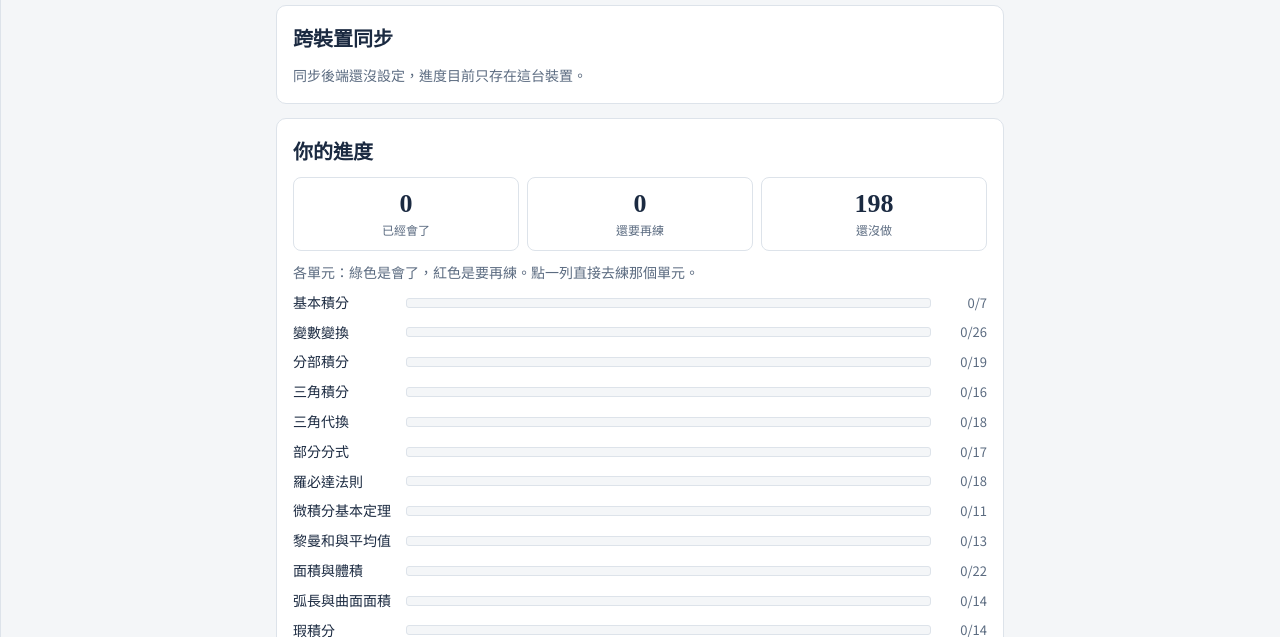
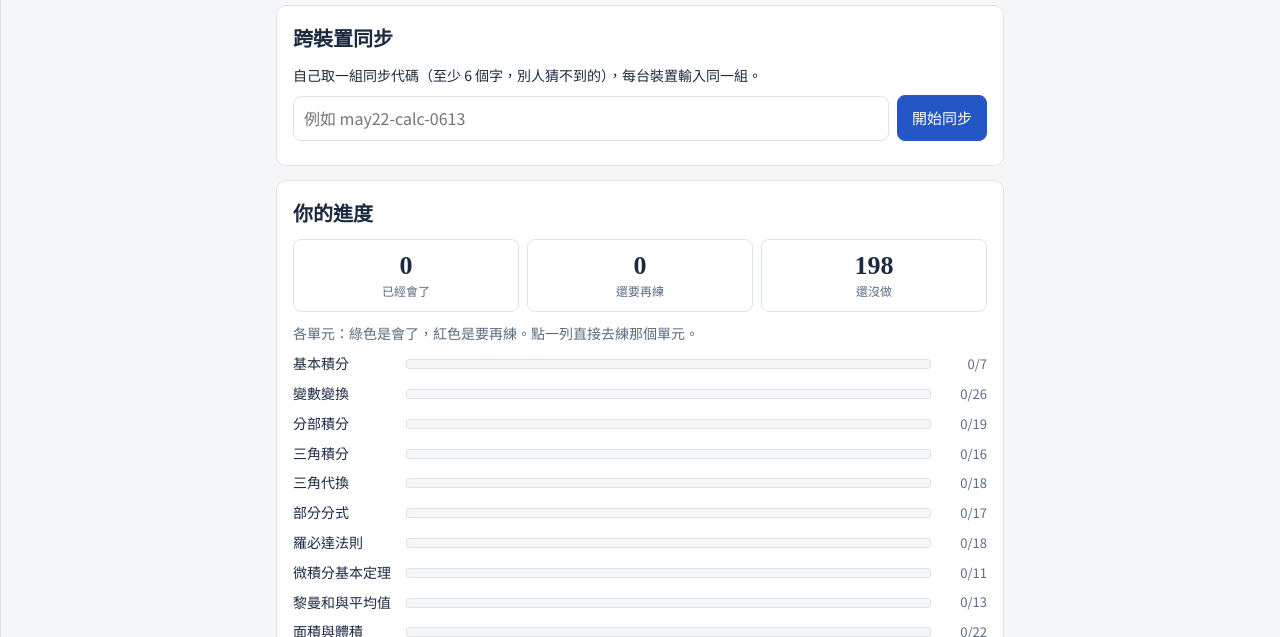
Before and after one commit to iammay22/dx-sprint, a plain HTML site: page index.html in a window 1280 px wide. Shown: the part 85-722 px from the top of the page. Drawn offline with nearby package versions, Linux system fonts and the light colour scheme.

Commit message:
接上 Google 試算表同步後端
Co-Authored-By: Claude Opus 5.5 <noreply@anthropic.com>
Claude-Session: https://claude.ai/code/session_015GEBaimTekyYeRBmwZCWNo

```diff
--- a/index.html
+++ b/index.html
@@ -1277,7 +1277,7 @@ function st(id){const v=store.st[id];return v&&v.s?v.s:'new'}
 function setSt(id,v){store.st[id]={s:v,t:Date.now()};save();renderHome();pushSoon()}
 
 /* ---------- 跨裝置同步（Google 試算表後端） ---------- */
-const ENDPOINT='';
+const ENDPOINT='https://script.google.com/macros/s/AKfycbzGmxyDtn7gOSrNeAD_bmZTsVvZxz-XIjtS5jsFCuAi6YXGrNOiKWHs4hHUmbV_-CAg/exec';
 let syncCode='';try{syncCode=localStorage.getItem(KEY+'-code')||''}catch(e){}
 function merge(a,b){const o={...a};Object.keys(b||{}).forEach(k=>{if(!o[k]||(b[k]&&b[k].t>o[k].t))o[k]=b[k]});return o}
 function syncMsg(t,bad){const el=$('#syncState');if(el){el.textContent=t;el.className='small '+(bad?'status-again':'muted')}}
```
